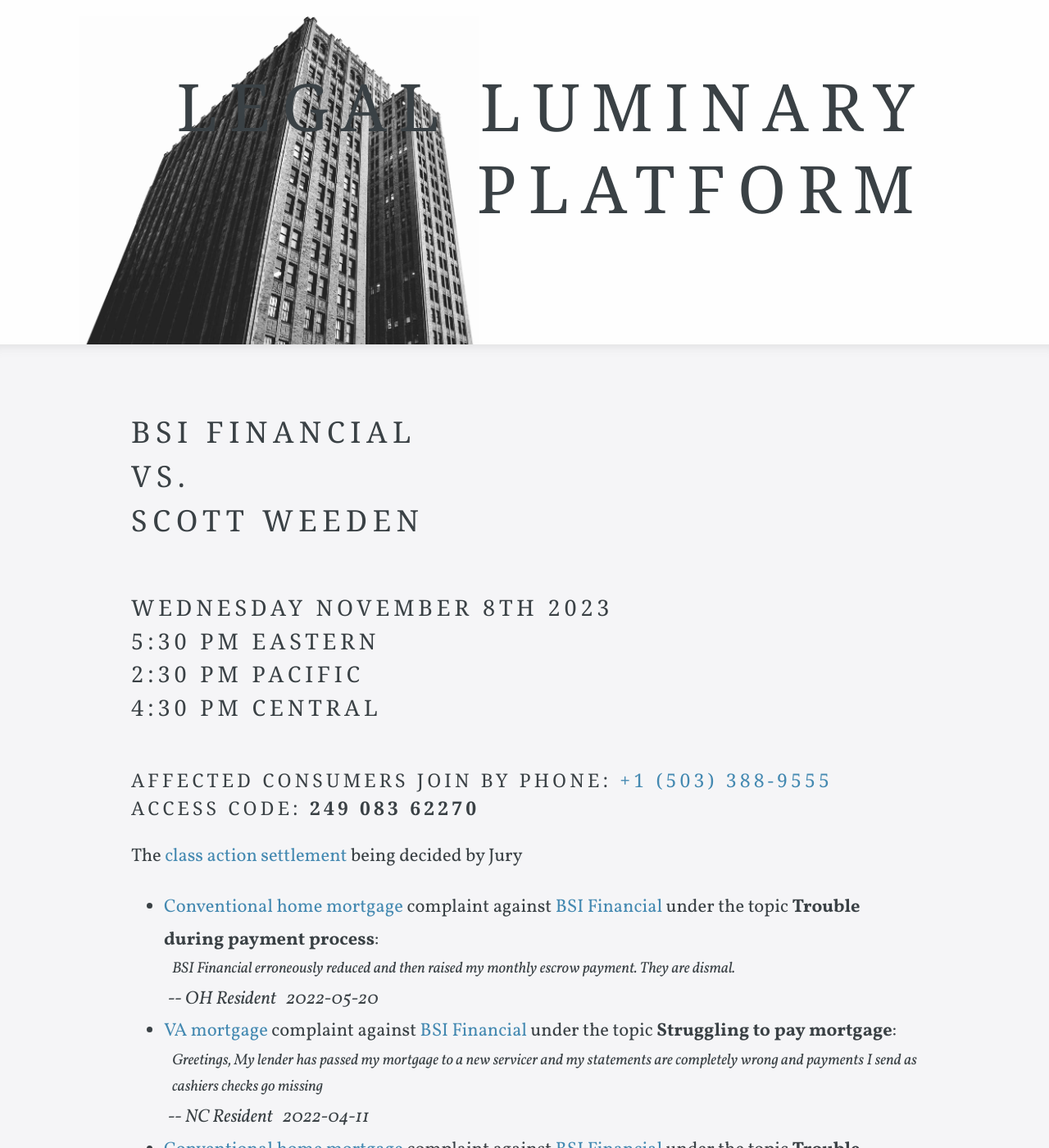
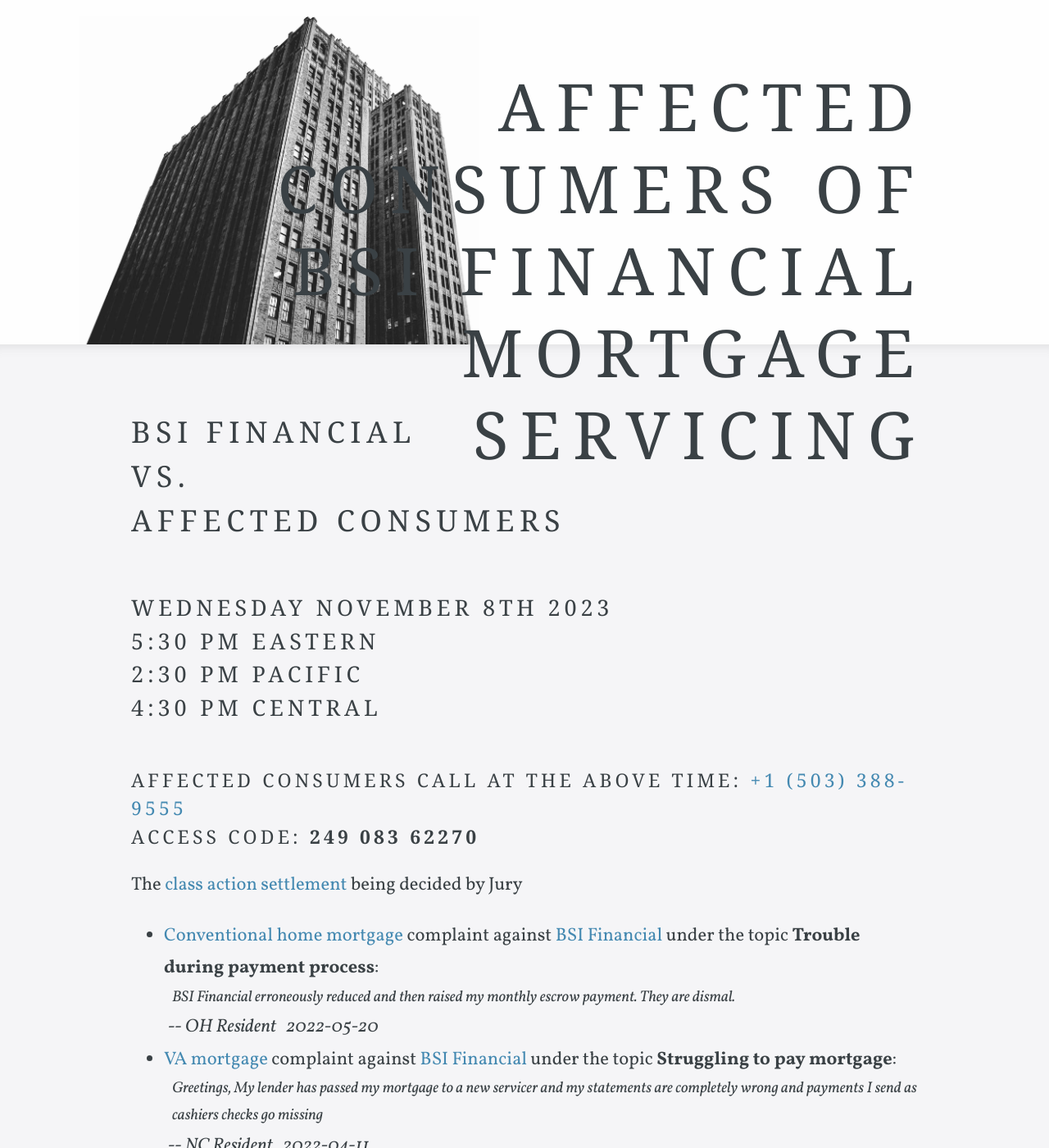
Before and after one commit to legalluminary/legalluminary.github.io, a Jekyll site: the page built from index.html, in a window 1280 px wide and 1400 px high. Shown: the whole window at 82% size. Built offline with Jekyll 4.4.1, drawn with Linux system fonts in a browser that asks for light colours; some web fonts are replaced; the list of posts is cut into pages by our own code; some of the changed text lies outside the part shown.

Commit message:
Affected Consumers

```diff
--- a/_config.yml
+++ b/_config.yml
@@ -1,7 +1,7 @@
 # ----
 # Site
 
-title: BSI FINANCIAL SERVICES
+title: Affected Consumers of BSI Financial Mortgage Servicing
 url: "http://legalluminary.com"
 baseurl:  ""
 google_analytics_key: G-BY7TCCZNKC
--- a/_data/company.yml
+++ b/_data/company.yml
@@ -1,4 +1,4 @@
-title: Legal Luminary Platform
+title: Affected Consumers of BSI Financial Mortgage Servicing
 description: Oregon's Premier Legal Services Provider
 contact_email_address: contact@legalluminary.com
 phone: +1 (971) 444-2625
--- a/index.html
+++ b/index.html
@@ -2,10 +2,10 @@
 layout: default
 ---
 
-<h2>BSI Financial <br />vs. <br /> Scott Weeden</h2>
+<h2>BSI Financial <br />vs. <br /> Affected Consumers</h2>
 <h3>Wednesday November 8th 2023 <br /> 5:30 PM Eastern <br /> 2:30 PM Pacific <br /> 4:30 PM Central</h3>
-<h4>Affected Consumers Join by Phone: <a href="tel:+15033889555;24908362270">+1 (503) 388-9555</a><br> Access Code: <strong>249 083 62270</strong></h4>
-<p>The <a href="https://www.consumerfinance.gov/about-us/newsroom/bureau-settles-bsi-financial-services/">class action settlement</a> being decided by Jury</p>
+<h4>Affected Consumers Call at the Above time: <a href="tel:+15033889555;24908362270">+1 (503) 388-9555</a><br> Access Code: <strong>249 083 62270</strong></h4>
+<p>The <a href="https://files.consumerfinance.gov/f/documents/cfpb_servis-one-inc-BSI-financial-services_consent-order_2019-05.pdf" target="_blank">class action settlement</a> being decided by Jury</p>
 <ul>
 {% for complaint in site.data.complaints %}
 
```
